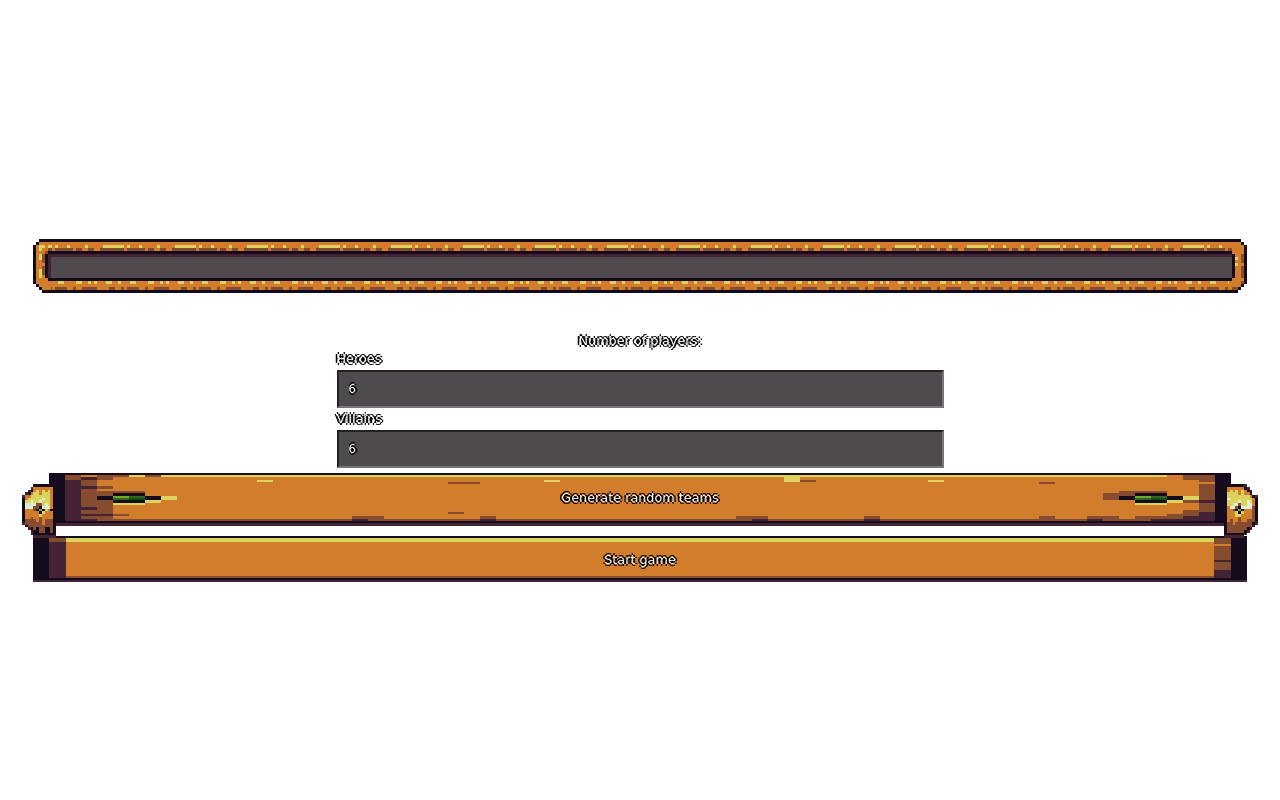
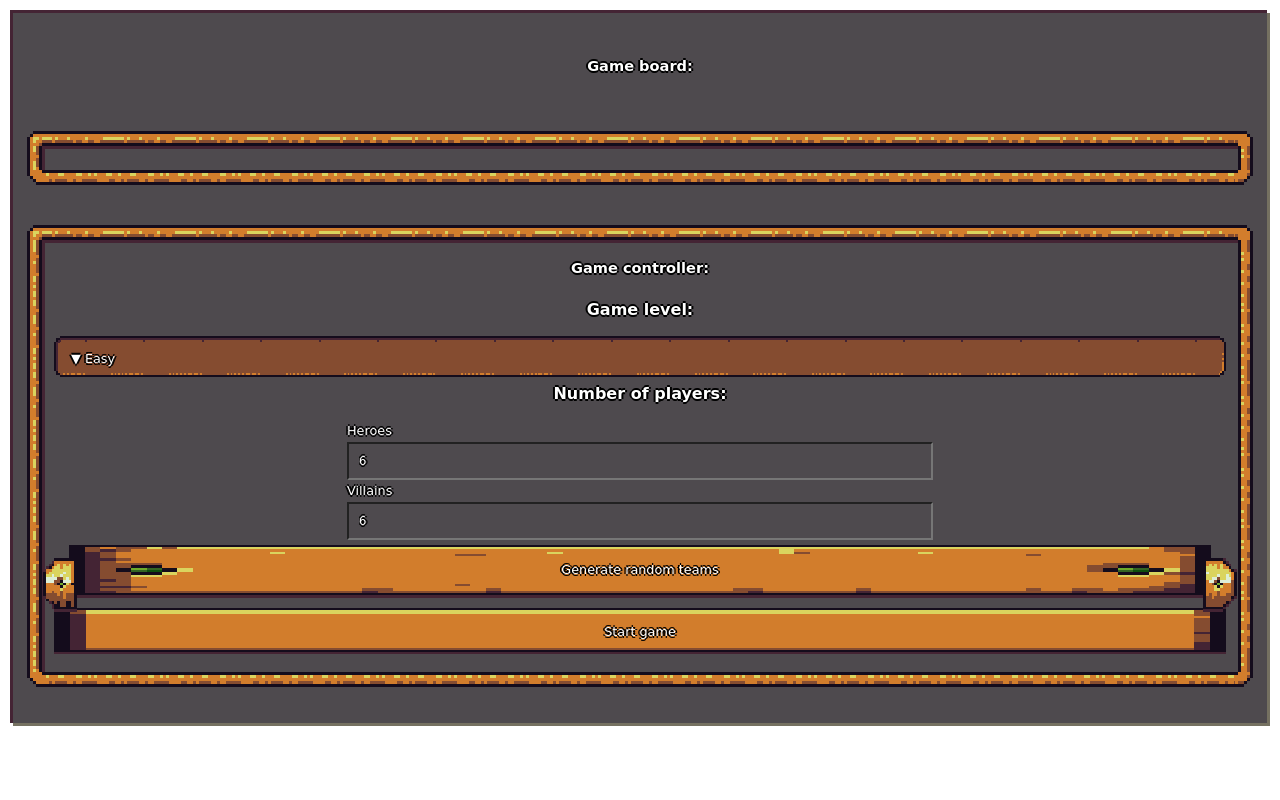
Before and after one commit to Neil-Gorski/GameOfLife, a plain HTML site: page index.html in a window 1280 px wide. Shown: the top 800 px of the page. Drawn offline with Linux system fonts and the light colour scheme; a web font is replaced by a local one.

Commit message:
exercise-06 - Game level select init

```diff
--- a/index.html
+++ b/index.html
@@ -10,7 +10,8 @@
 </head>
 <body>
 <div class='rpgui-content'>
-    <div class='game-wrapper'>
+    <div class='game-wrapper rpgui-container framed-grey'>
+        <h1 class="teams-sizes-title">Game board:</h1>
 
         <div class='game-board rpgui-container framed'>
             <div class='teamA-wrapper team-wrapper' id='teamA-wrapper'>
@@ -22,25 +23,36 @@
         </div>
 
 
-        <div class='game-controller'>
+        <div class='game-controller rpgui-container framed'>
+            <h1 class="teams-sizes-title">Game controller:</h1>
             <!--            <input type='text' value='Test input' id="input-name">-->
             <!--            <input type='text' value='Test input' id="input-hitPoints">-->
             <!--            <input type='text' value='Test input' id="input-strength">-->
             <!--            <input type='text' value='Test input' id="input-weaponName">-->
+            <div class='class="rpgui-container framed-grey'>
+                    <h2 class="teams-sizes-title">Game level:</h2>
+                    <select class='rpgui-dropdown'>
+                        <option value='easy'>Easy</option>
+                        <option value='medium'>Medium</option>
+                        <option value='hard'>Hard</option>
+                    </select>
+            </div>
             <div class="teams-sizes">
-                <div class="teams-sizes-title">Number of players:</div>
-                    <div class="team-container">
-                        <span>Heroes</span><input type='number' id='input-hero-count'>
-                    </div>
-                    <div class="team-container">
-                        <span>Villains</span><input type='number' id='input-villain-count'>
-                    </div>
+                <h2 class="teams-sizes-title">Number of players:</h2>
+                <div class="team-container">
+                    <span>Heroes</span><input type='number' id='input-hero-count'>
+                </div>
+                <div class="team-container">
+                    <span>Villains</span><input type='number' id='input-villain-count'>
                 </div>
             </div>
 
+
+        <button class='rpgui-button' id='button-generate-teams' type='button'><p>Generate random teams</p></button>
+        <button class='rpgui-button golden' id='button-start-game' type='button'><p>Start game</p></button>
+
             <!--            <button class="rpgui-button" id='button-random' type="button"><p>Random character</p></button>-->
-            <button class='rpgui-button' id='button-generate-teams' type='button'><p>Generate random teams</p></button>
-            <button class='rpgui-button golden' id='button-start-game' type='button'><p>Start game</p></button>
+
 
             <!--            <select class='rpgui-dropdown' id="select-team">-->
             <!--                <option value='teamA'>Team A</option>-->
```
